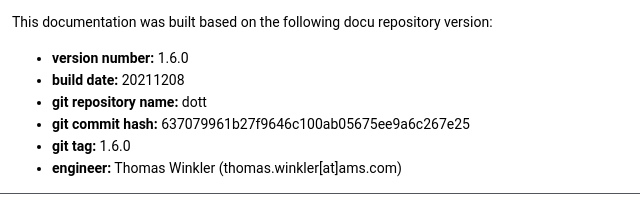
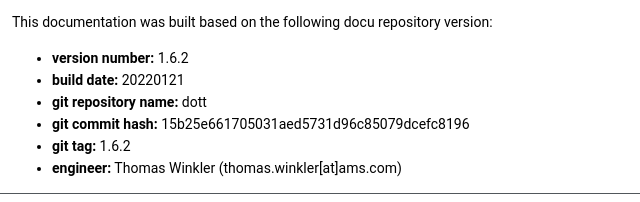
Before and after one commit to twinkler-ghub/dott_docu, a plain HTML site: page index.html in a window 1280 px wide. Shown: the part 2379-2581 px from the top of the page, 0-640 px from the left. Drawn offline with Linux system fonts and the light colour scheme.

Commit message:
- Docu update for 1.6.1 and 1.6.2

```diff
--- a/index.html
+++ b/index.html
@@ -113,11 +113,11 @@ Documentation Overview</h1>
 Build Information</h1>
 <p>This documentation was built based on the following docu repository version:</p>
 <ul>
-<li><b>version number:</b> 1.6.0</li>
-<li><b>build date:</b> 20211208</li>
+<li><b>version number:</b> 1.6.2</li>
+<li><b>build date:</b> 20220121</li>
 <li><b>git repository name:</b> dott</li>
-<li><b>git commit hash:</b> 637079961b27f9646c100ab05675ee9a6c267e25</li>
-<li><b>git tag:</b> 1.6.0</li>
+<li><b>git commit hash:</b> 15b25e661705031aed5731d96c85079dcefc8196</li>
+<li><b>git tag:</b> 1.6.2</li>
 <li><b>engineer:</b> Thomas Winkler (thomas.winkler[at]ams.com) </li>
 </ul>
 </div></div><!-- contents -->
```
Also changed, not shown: ReleaseNotes.html (+8 -0 lines).
